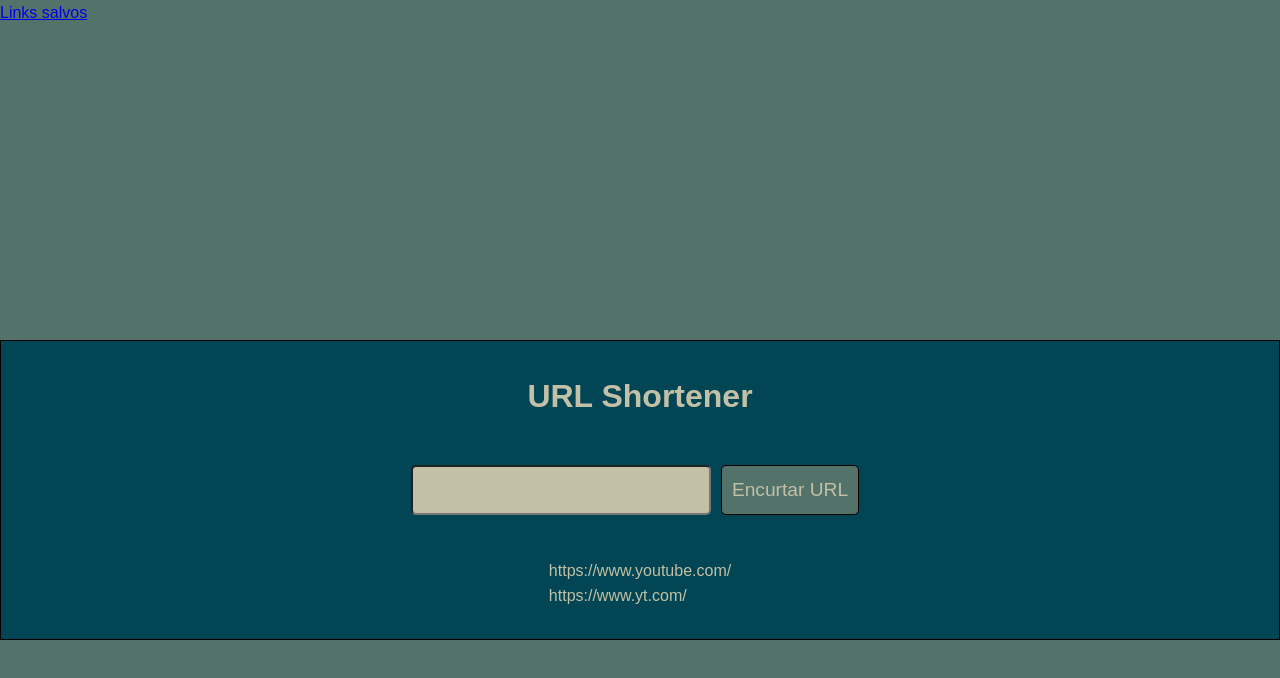
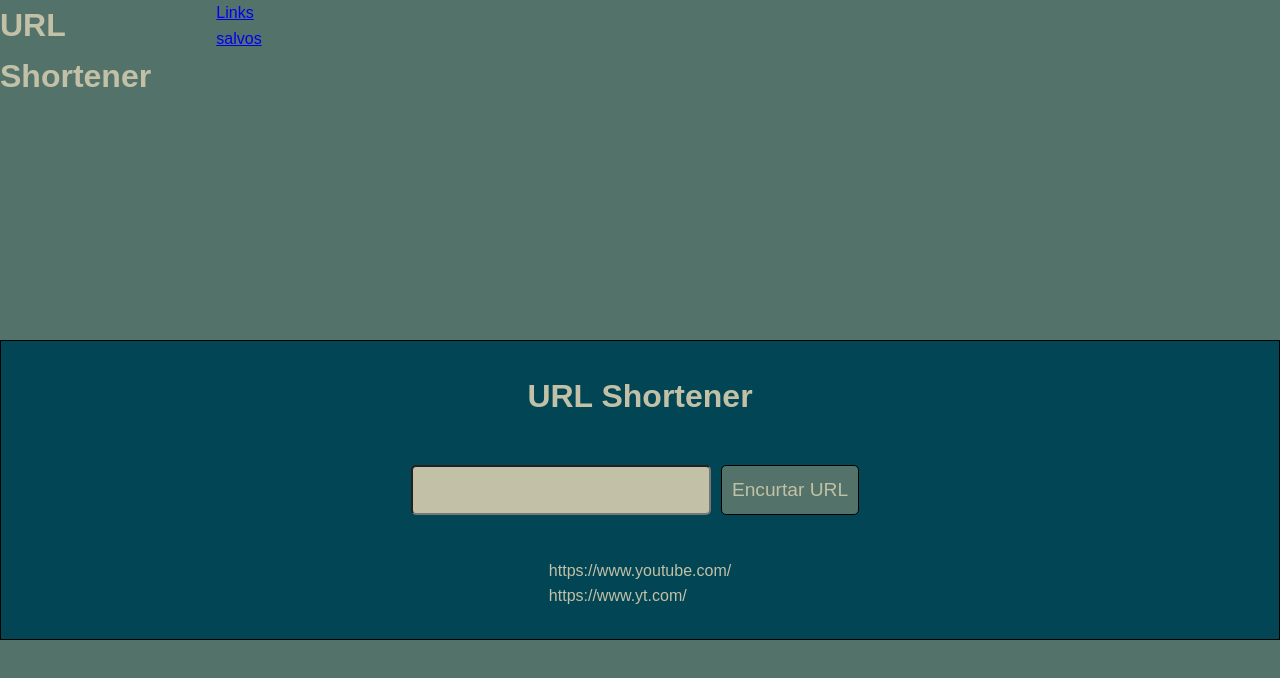
Before and after one commit to joaocorner/url-shortener, a React (Create React App) app: page / in a window 1280 px wide. Shown: the top 678 px of the page. Built offline with nearby package versions, Linux system fonts and the light colour scheme.

Commit message:
adding a navbar

```diff
--- a/src/components/Nav.js
+++ b/src/components/Nav.js
@@ -4,7 +4,8 @@ import "./nav.scss";
 const Nav = () => {
   return (
     <div className="navbar">
-      <a href="/">Links salvos</a>
+      <h1>URL Shortener</h1>
+      <a href="/Links">Links salvos</a>
     </div>
   );
 };
```
